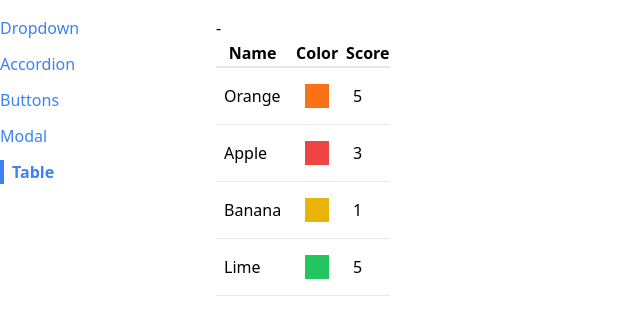
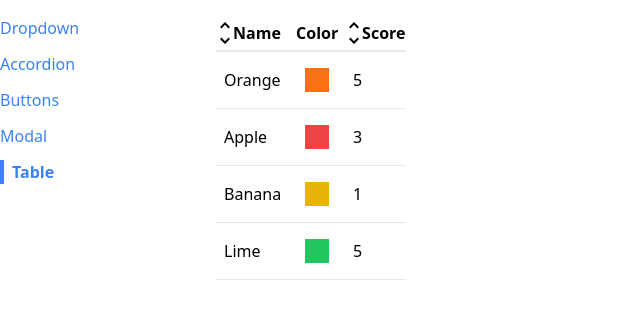
Before and after one commit to CamiloCardenasMesa/components, a React (Create React App) app: page /table in a window 1280 px wide. Shown: the top 318 px of the page, without its empty margins (0-640 px from the left). Built offline with nearby package versions, Linux system fonts and the light colour scheme.

Commit message:
refactor: sortable table functionality

```diff
--- a/src/components/SortableTable.js
+++ b/src/components/SortableTable.js
@@ -1,4 +1,5 @@
 import { useState } from "react";
+import { GoChevronDown, GoChevronUp } from 'react-icons/go';
 import Table from "./Table";
 
 function SortableTable(props) {
@@ -7,6 +8,12 @@
     const  { config, data } = props;
 
     const handleClick = (label) => {
+        if (sortBy && label !== sortBy) {
+            setSortOrder('asc');
+            setSortBy(label);
+            return;
+        }
+
         if (sortOrder === null) {
             setSortOrder('asc');
             setSortBy(label);
@@ -27,8 +34,11 @@
         return {
            ...column,
            header: () => (
-            <th onClick={() => handleClick(column.label)}>
-                {column.label}
+            <th className="cursor-pointer hover:bg-gray-100" onClick={() => handleClick(column.label)}>
+                <div className="flex items-center">
+                    {getIcons(column.label, sortBy, sortOrder)}
+                    {column.label}
+                </div>
             </th>
            ),
         };
@@ -52,12 +62,39 @@
        });
     }
 
-    return (
-        <div>
-            {sortOrder} - {sortBy}
-            <Table {...props} data={sortedData} config={updatedConfig}/>
-        </div>
-    );
+    return <Table {...props} data={sortedData} config={updatedConfig}/>;
+}
+
+function getIcons(label, sortBy, sortOrder) {
+    if (label !== sortBy) {
+        return  (
+            <div>
+                <GoChevronUp />
+                <GoChevronDown />
+            </div>
+        );
+    }
+
+    if (sortOrder === null) {
+        return (
+            <div>
+                <GoChevronUp />
+                <GoChevronDown />
+            </div>
+        );
+    } else if (sortOrder === 'asc') {
+        return (
+            <div>
+                <GoChevronUp />
+            </div>
+        );
+    } else if (sortOrder === 'desc') {
+        return (
+            <div>
+                <GoChevronDown />
+            </div>
+        );
+    }
 }
 
 export default SortableTable;
```
